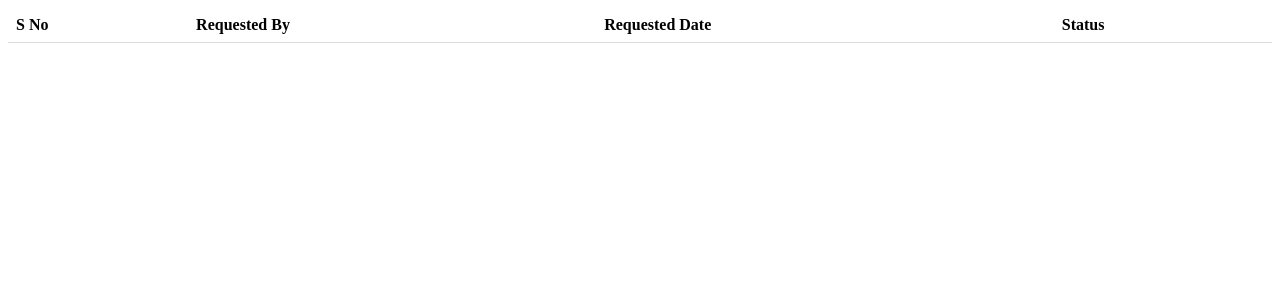
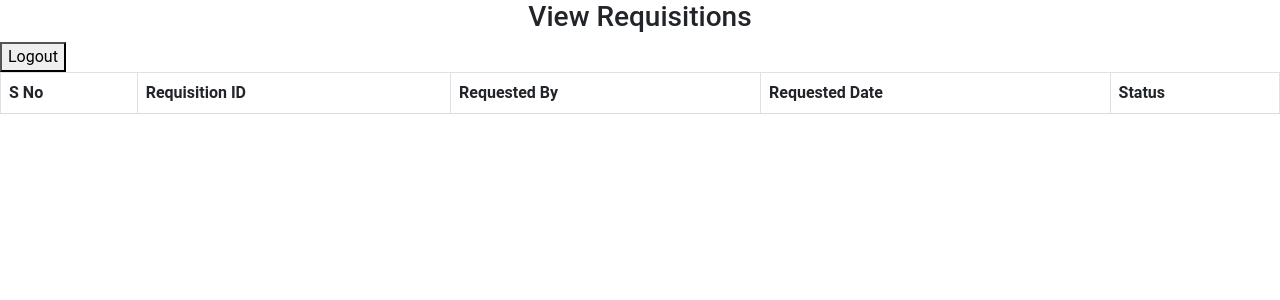
Before and after one commit to Barath-tech/requirement-system, a Django app: page /manager/ in a window 1280 px wide. Shown: the top 300 px of the page. Run offline with Django 4.2, Linux system fonts and the light colour scheme; lists and menus that the app fills with data are empty; some libraries are stand-ins or nearby versions.

Commit message:
managerview.html

```diff
--- a/central/templates/managerview.html
+++ b/central/templates/managerview.html
@@ -4,6 +4,8 @@
     <meta charset="UTF-8">
     <meta name="viewport" content="width=device-width, initial-scale=1.0">
     <title>Manager View</title>
+    {% load static %}
+    <link rel="stylesheet" href="{% static 'bootstrap/css/bootstrap.min.css'%}">
     <style>
         /* Table styles */
         #purchaseTable {
@@ -39,13 +41,31 @@
         #purchaseTable label {
           font-weight: bold;
         }
+        #logout-btn {
+          position: fixed;
+          top: 10px;
+          left: 10px;
+          background-color: #333;
+          color: #fff;
+          padding: 10px 20px;
+          border: none;
+          border-radius: 5px;
+          cursor: pointer;
+        }
+
+        #logout-btn:hover {
+          background-color: #44bb27;
+        }
       </style>
 </head>
 <body>
-    <table id="purchaseTable">
+    <h3 class="page-header text primary text-center">View Requisitions</h3>
+    <table class="table table-bordered" id="purchaseTable">
+      <button id="logout_btn" onclick="alertmsg(event)">Logout</button>
         <thead>
           <tr>
             <th>S No</th>
+            <th>Requisition ID</th>
             <th>Requested By</th>
             <th>Requested Date</th>
             <th>Status</th>
@@ -55,12 +75,16 @@
           {% for requisition in purchase_requisitions %}
             <tr>
               <td>{{ forloop.counter }}</td>
+              <td>{{ requisition.requsition_id }}</td>
               <td>{{ requisition.requested_by }}</td>
               <td>{{ requisition.requested_date }}</td>
               <td>
-                <input type="checkbox" id="checkbox{{ forloop.counter }}" onchange="updateStatus('{{ requisition.requisition_id }}', this)">
-                <label for="checkbox{{ forloop.counter }}">Pending</label>
-              </td>
+                <input type="checkbox" id="acceptedCheckbox{{ forloop.counter }}" onchange="updateStatus('{{ requisition.requisition_id }}', 'Accepted', this)">
+                <label for="acceptedCheckbox{{ forloop.counter }}">Accepted</label>
+                <br>
+                <input type="checkbox" id="declinedCheckbox{{ forloop.counter }}" onchange="updateStatus('{{ requisition.requisition_id }}', 'Declined', this)">
+                <label for="declinedCheckbox{{ forloop.counter }}">Declined</label>
+            </td>
             </tr>
             <tr>
               <td colspan="4">
@@ -74,7 +98,7 @@
                     </tr>
                   </thead>
                   <tbody>
-                    {% for line in add_lines.all %}
+                    {% for line in requisition.lines.all %}
                       <tr>
                         <td>{{ line.product }}</td>
                         <td>{{ line.unit_price }}</td>
@@ -90,12 +114,13 @@
         </tbody>
       </table>
 
-      <script>
+      <script  src="https://code.jquery.com/jquery-3.6.0.min.js">
         function updateStatus(requisitionId, checkbox) {
           var statusLabel = checkbox.nextSibling;
           var status = checkbox.checked ? 'Accepted' : 'Declined';
           statusLabel.textContent = status;
 
+          window.location.href = 'home.html?status=' + encodeURIComponent(status);
           // Send AJAX request to update the status in the database
           // You can use the requisitionId to identify the record to update
           // Example using jQuery AJAX:
@@ -104,7 +129,8 @@
             type: 'POST',
             data: {
               requisition_id: requisitionId,
-              status: status
+              status: status,
+              csrfmiddleware: '{{ csrf_token }}'
             },
             success: function(response) {
               console.log('Status updated successfully');
@@ -114,6 +140,14 @@
             }
           });
         }
+
+          function alertmsg(event){
+            var confirmed = confirm('Are you sure you want to logout?');
+            if (confirmed)
+            {
+              window.location.href = '/';
+            }
+          }
       </script>
 
 </body>
```
